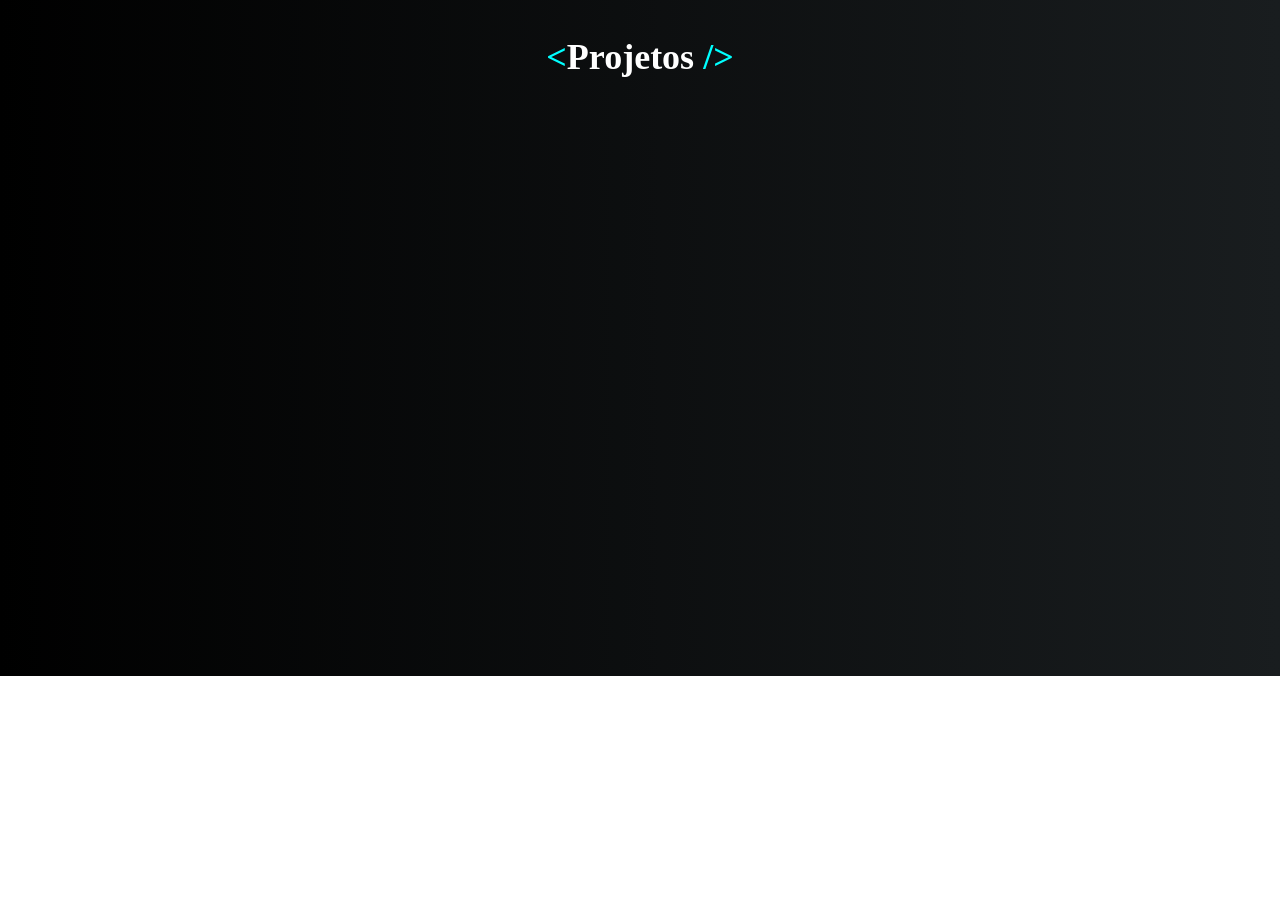
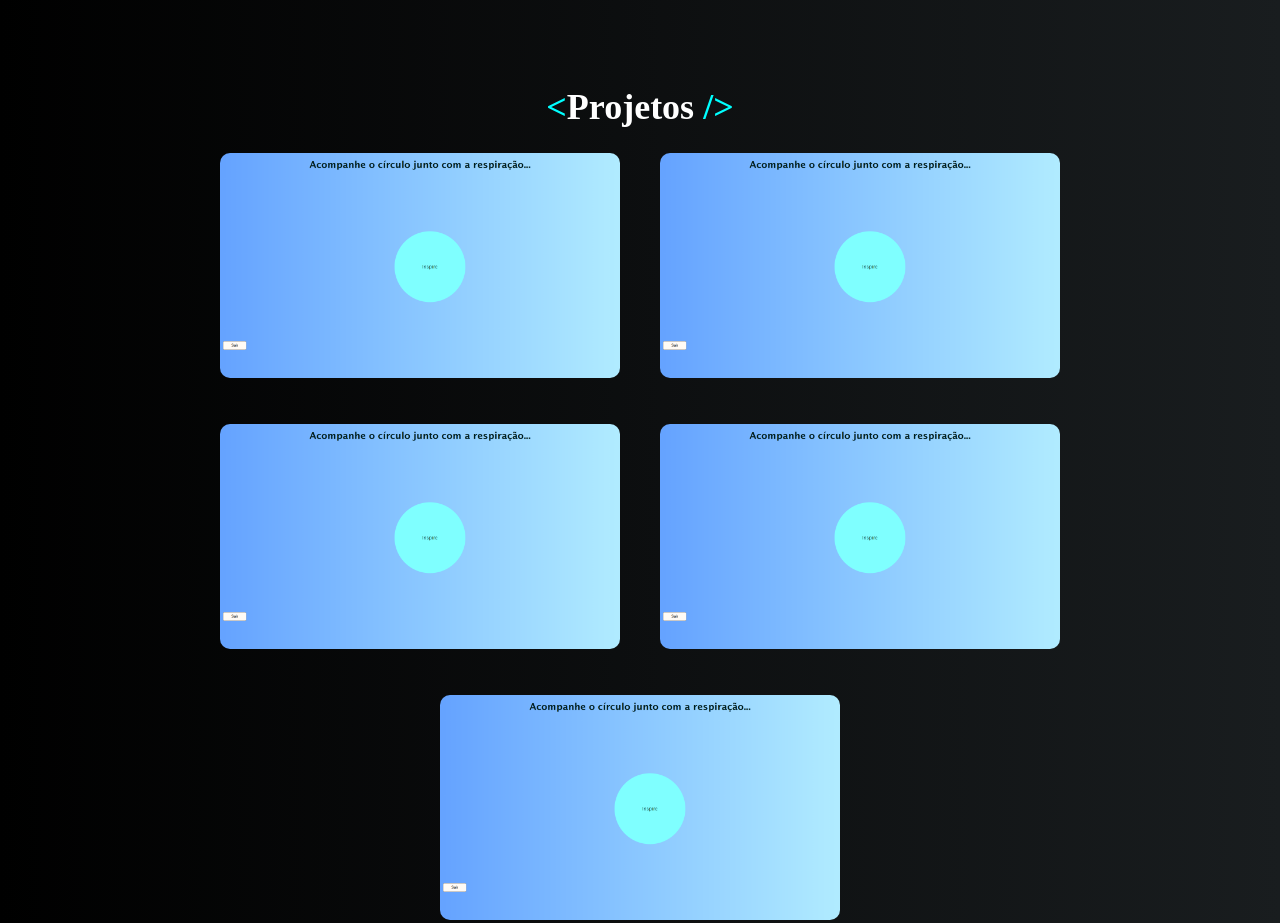
Before and after one commit to venicius8/portfolio, a React (Vite) app: page / in a window 1280 px wide. Shown: the part 1420-2343 px from the top of the page. Before the commit the page ends 2096 px from the top, so only its background shows below. Built offline with nearby package versions, Linux system fonts and the light colour scheme.

Commit message:
adicionando portfólio

```diff
--- a/src/App.jsx
+++ b/src/App.jsx
@@ -1,8 +1,9 @@
 import Header from "./components/header.jsx"
 import Styles from "./app.module.css";
 import meImg from "./assets/meImg.jpg";
-import Projects from "./components/Projects.jsx";
 import PT from "./components/PrettyTag.jsx";
+import Project from "./components/Project.jsx"
+import project01 from "./assets/project01.png"
 
 function App() {
   return (
@@ -33,7 +34,15 @@ function App() {
         </p>
       </section>
 
-      <Projects Styles={Styles} PT={PT} />
+      <section id="projects" className={Styles.projects}>
+          <h1><PT>Projetos</PT></h1>
+
+          <Project srcImg={project01} altImg={"Projeto nº1"} projectLink={"https://tecnicasmeditativas.netlify.app"} />
+          <Project srcImg={project01} altImg={"Projeto nº2"} />
+          <Project srcImg={project01} altImg={"Projeto nº3"} />
+          <Project srcImg={project01} altImg={"Projeto nº4"} />
+          <Project srcImg={project01} altImg={"Projeto nº5"} />
+      </section>
 
     </>
   )
--- a/src/App.module.css
+++ b/src/App.module.css
@@ -173,10 +173,36 @@ aside.active {
 /* Projects section */
 
 .projects {
-    margin-top: 50px;
+  margin-top: 100px;
   height: 80vh;
   font-size: 1.5rem;
   text-align: center;
+}
+
+.projects img {
+  border-radius: 10px;
+  margin: 20px;
+  cursor: pointer;
+  transition: 0.3s;
+}
+
+.projects div {
+  display: inline-block;
+  position: relative;
+}
+
+.projects div:hover::after {
+  content: "Saiba mais";
+  pointer-events: none;
+  position: absolute;
+  bottom: 50%;
+  left: 10%;
+}
+
+.projects img:hover {
+  opacity: 0.5;
+  filter: blur(1px);
+  transform: translateY(-2px);
 }
 
 /* Responsive to small screen */
--- /dev/null
+++ b/src/components/Project.jsx
@@ -0,0 +1,9 @@
+function Project({ srcImg, altImg, projectLink }) {
+    return (
+        <div>
+            <img onClick={() => window.open(projectLink, "_blank")} src={srcImg} alt={altImg} width="400" />
+        </div>
+    )
+}
+
+export default Project
--- a/src/components/Projects.jsx
+++ /dev/null
@@ -1,9 +0,0 @@
-function Projects({ Styles, PT }) {
-    return (
-        <section id="projects" className={Styles.projects}>
-            <h1><PT>Projetos</PT></h1>
-        </section>
-    )
-}
-
-export default Projects
```
Also changed, not shown: src/assets/project01.png (added). Lines whose indentation alone changed are shown as unchanged.
